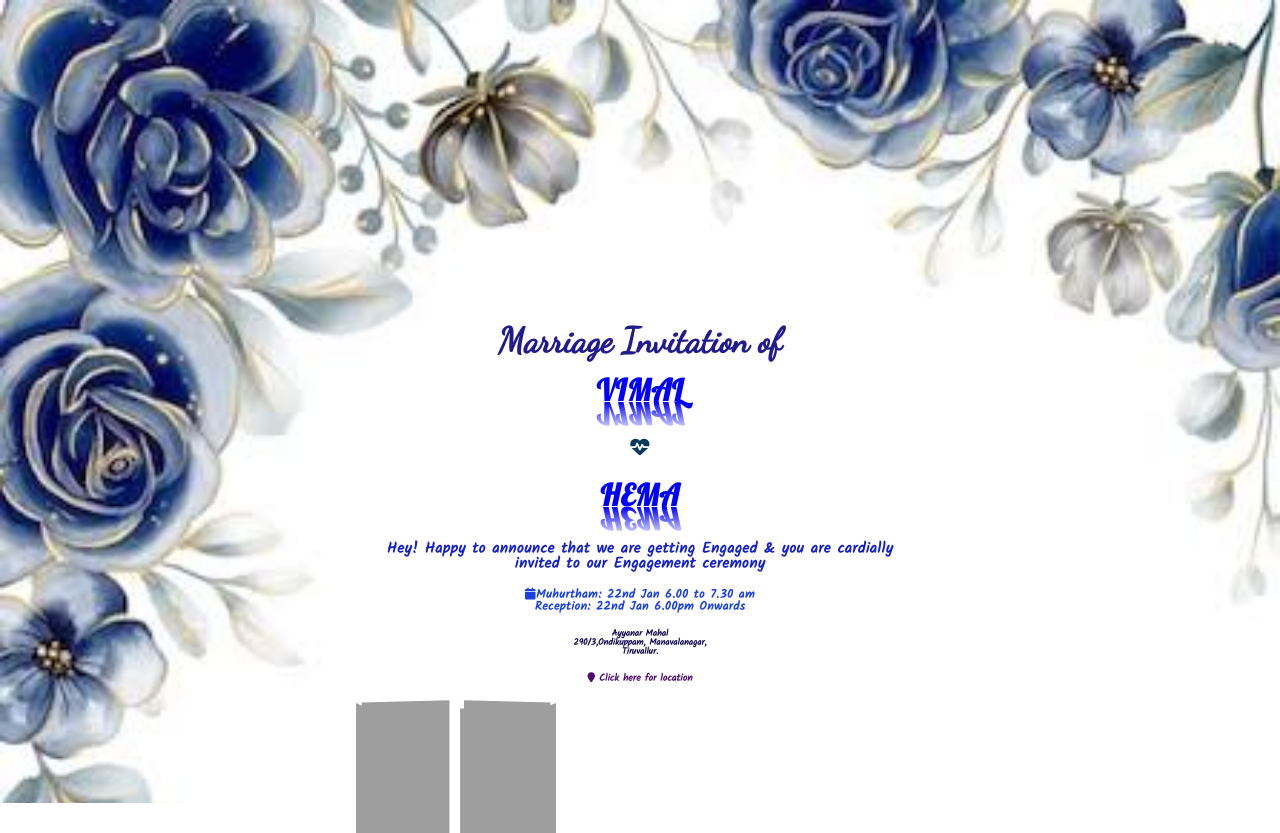
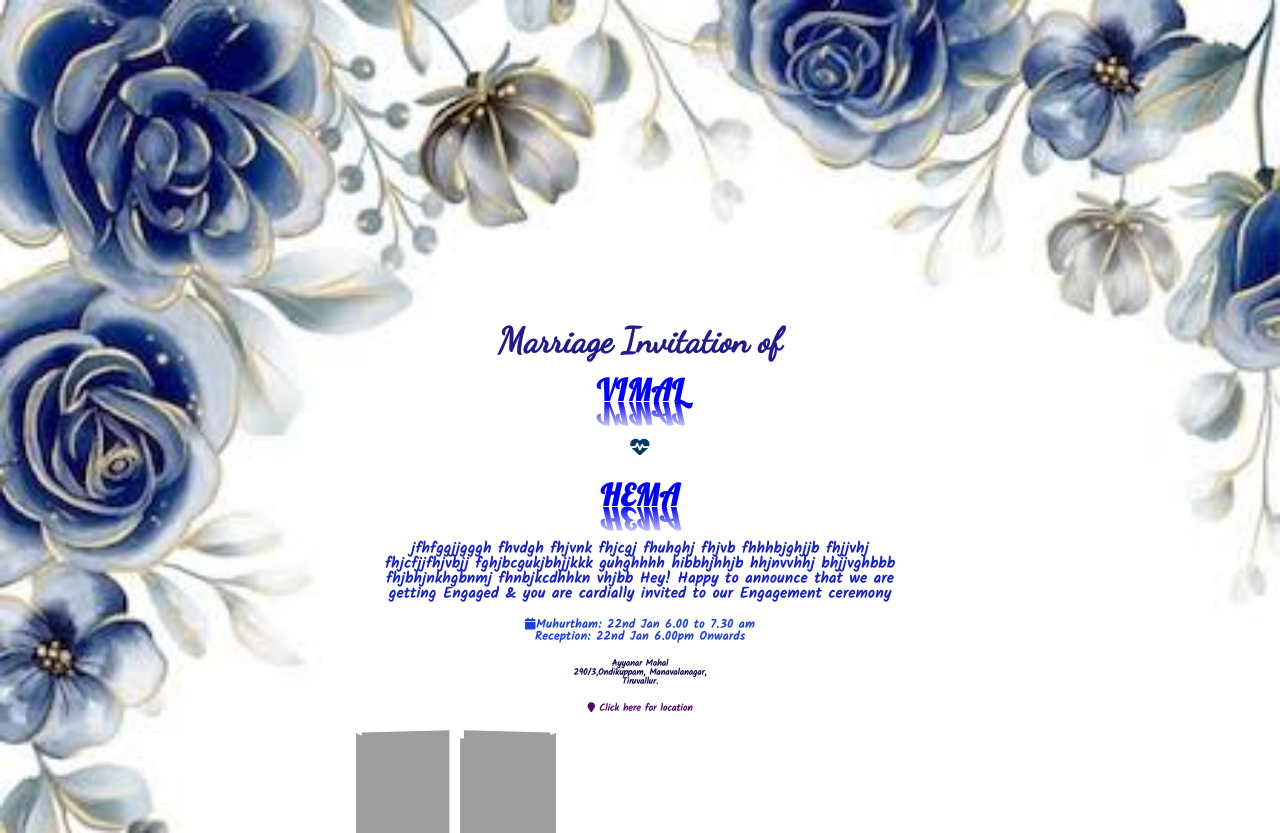
Before and after one commit to priyanka65g/Marriage-Invitation, a plain HTML site: page index.html in a window 1280 px wide. Before the commit the page ends 803 px from the top, so only its background shows below. Drawn offline with nearby package versions, Linux system fonts and the light colour scheme; grey boxes are pictures that could not be loaded.

Commit message:
Update index.html

```diff
--- a/index.html
+++ b/index.html
@@ -21,7 +21,7 @@
           <p class="names one">Vimal</p>
           <p class="amp two"><i class="fa fa-heartbeat" aria-hidden="true"></i></p>
           <p class="names three">Hema</p>
-          <p class="message">Hey! Happy to announce that we are getting Engaged &amp; you are cardially invited to our Engagement ceremony</p>
+          <p class="message">jfhfggjjgggh fhvdgh fhjvnk fhjcgj fhuhghj fhjvb fhhhbjghjjb fhjjvhj fhjcfjjfhjvbjj fghjbcgukjbhjjkkk guhghhhh  hibbhjhhjb hhjnvvhhj bhjjvghbbb fhjbhjnkhgbnmj fhnbjkcdhhkn vhjbb Hey! Happy to announce that we are getting Engaged &amp; you are cardially invited to our Engagement ceremony</p>
         </div>
         </div>
         <div class="text-center pb-0">
```
